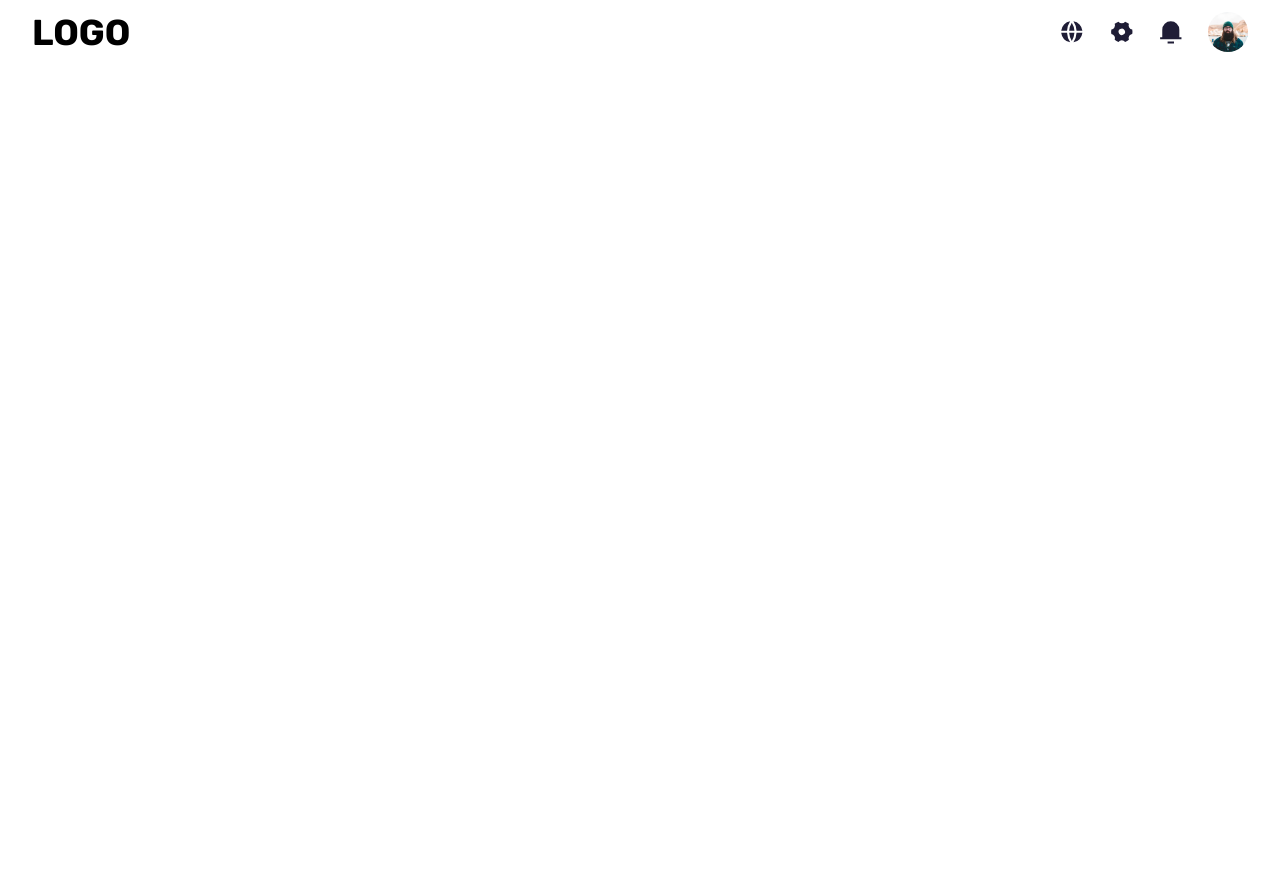
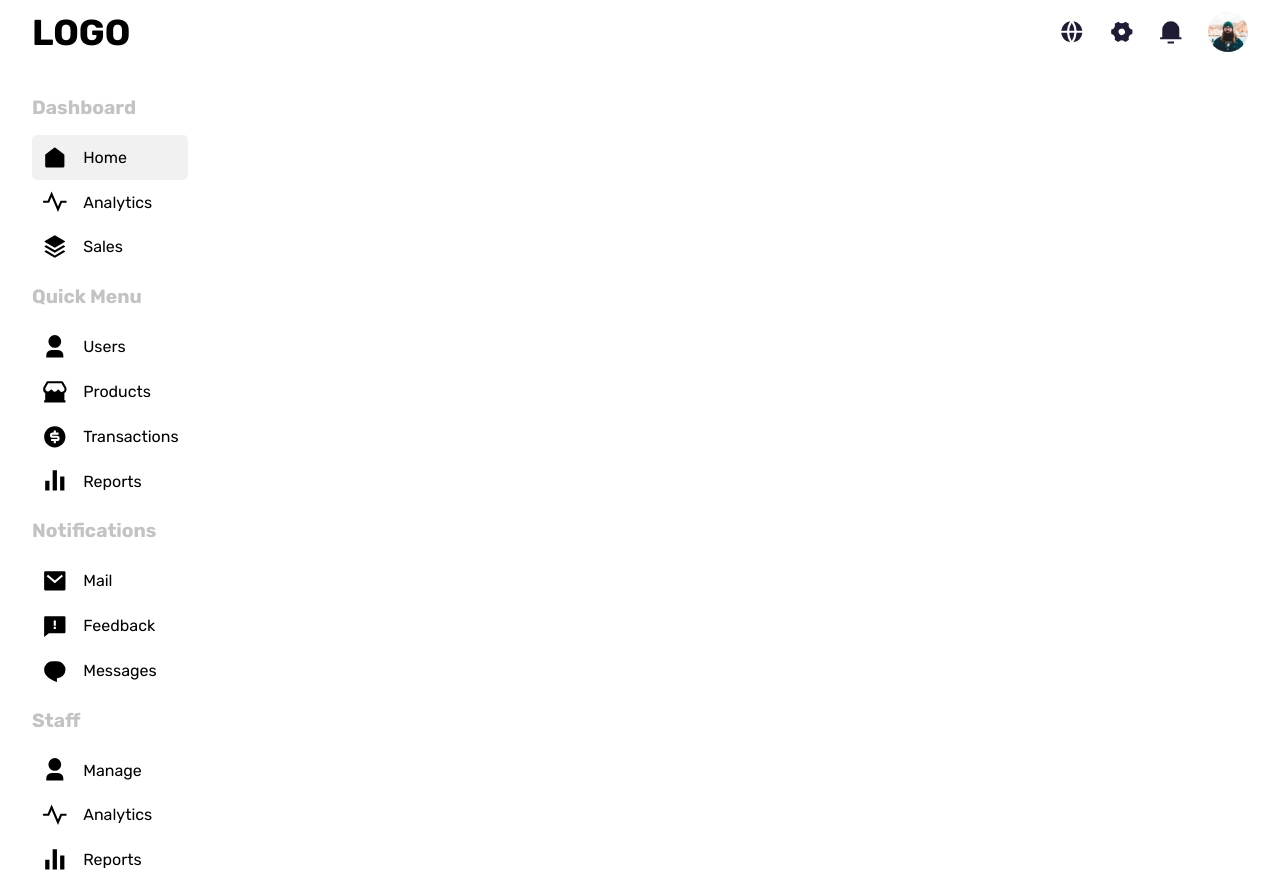
Before and after one commit to thusharathiwanka/react-admin-dashboard, a React (Create React App) app: page / in a window 1280 px wide. Before the commit the page ends 800 px from the top, so only its background shows below. Built offline with nearby package versions, Linux system fonts and the light colour scheme.

Commit message:
CREATE: sidebar created

```diff
--- a/package.json
+++ b/package.json
@@ -11,6 +11,7 @@
 		"react": "^17.0.2",
 		"react-dom": "^17.0.2",
 		"react-icons": "^4.3.1",
+		"react-router-dom": "^6.0.0",
 		"react-scripts": "4.0.3",
 		"recharts": "^2.1.6",
 		"web-vitals": "^1.1.2"
--- a/src/App.jsx
+++ b/src/App.jsx
@@ -1,9 +1,16 @@
 import Navbar from "./components/navbar/Navbar";
+import Sidebar from "./components/sidebar/Sidebar";
+
+import "./App.scss";
 
 const App = () => {
 	return (
-		<div className="App">
+		<div className="app">
 			<Navbar />
+			<div className="app__body-container">
+				<Sidebar />
+				<div className="app__right-container"></div>
+			</div>
 		</div>
 	);
 };
--- /dev/null
+++ b/src/App.scss
@@ -0,0 +1,9 @@
+.app {
+	&__body-container {
+		display: flex;
+	}
+
+	&__right-container {
+		flex: 5;
+	}
+}
--- a/src/components/navbar/navbar.scss
+++ b/src/components/navbar/navbar.scss
@@ -7,6 +7,7 @@ nav {
 	position: sticky;
 	top: 0;
 	background-color: $white-color;
+	z-index: 10;
 }
 
 .nav-container {
@@ -20,7 +21,7 @@ nav {
 		display: flex;
 		align-items: center;
 		justify-content: space-between;
-		font-size: 1.6rem;
+		font-size: $icon-font-size;
 	}
 
 	&__logo {
--- /dev/null
+++ b/src/components/sidebar/Sidebar.jsx
@@ -0,0 +1,92 @@
+import { Link } from "react-router-dom";
+import {
+	RiBarChartFill,
+	RiChat1Fill,
+	RiFeedbackFill,
+	RiHomeFill,
+	RiMailFill,
+	RiMoneyDollarCircleFill,
+	RiPulseFill,
+	RiStackFill,
+	RiStore2Fill,
+	RiUser3Fill,
+} from "react-icons/ri";
+
+import "./sidebar.scss";
+
+const Sidebar = () => {
+	return (
+		<div className="sidebar">
+			<div className="sidebar__container">
+				<div className="sidebar__menu">
+					<h3 className="sidebar__title">Dashboard</h3>
+					<ul className="sidebar__links">
+						<li className="sidebar__item active">
+							<RiHomeFill className="sidebar__icon" />
+							<Link to="/">Home</Link>
+						</li>
+						<li className="sidebar__item">
+							<RiPulseFill className="sidebar__icon" />
+							<Link to="/">Analytics</Link>
+						</li>
+						<li className="sidebar__item">
+							<RiStackFill className="sidebar__icon" />
+							<Link to="/">Sales</Link>
+						</li>
+					</ul>
+					<h3 className="sidebar__title">Quick Menu</h3>
+					<ul className="sidebar__links">
+						<li className="sidebar__item">
+							<RiUser3Fill className="sidebar__icon" />
+							<Link to="/">Users</Link>
+						</li>
+						<li className="sidebar__item">
+							<RiStore2Fill className="sidebar__icon" />
+							<Link to="/">Products</Link>
+						</li>
+						<li className="sidebar__item">
+							<RiMoneyDollarCircleFill className="sidebar__icon" />
+							<Link to="/">Transactions</Link>
+						</li>
+						<li className="sidebar__item">
+							<RiBarChartFill className="sidebar__icon" />
+							<Link to="/">Reports</Link>
+						</li>
+					</ul>
+					<h3 className="sidebar__title">Notifications</h3>
+					<ul className="sidebar__links">
+						<li className="sidebar__item">
+							<RiMailFill className="sidebar__icon" />
+							<Link to="/">Mail</Link>
+						</li>
+						<li className="sidebar__item">
+							<RiFeedbackFill className="sidebar__icon" />
+							<Link to="/">Feedback</Link>
+						</li>
+						<li className="sidebar__item">
+							<RiChat1Fill className="sidebar__icon" />
+							<Link to="/">Messages</Link>
+						</li>
+					</ul>
+					<h3 className="sidebar__title">Staff</h3>
+					<ul className="sidebar__links">
+						<li className="sidebar__item">
+							<RiUser3Fill className="sidebar__icon" />
+							<Link to="/">Manage</Link>
+						</li>
+						<li className="sidebar__item">
+							<RiPulseFill className="sidebar__icon" />
+							<Link to="/">Analytics</Link>
+						</li>
+						<li className="sidebar__item">
+							<RiBarChartFill className="sidebar__icon" />
+							<Link to="/">Reports</Link>
+						</li>
+					</ul>
+				</div>
+			</div>
+		</div>
+	);
+};
+
+export default Sidebar;
--- /dev/null
+++ b/src/components/sidebar/sidebar.scss
@@ -0,0 +1,44 @@
+@import "../../utils/colors";
+@import "../../utils/fonts";
+@import "../../utils/measures";
+
+.sidebar {
+	flex: 1;
+	height: calc(100vh - 8vh);
+	position: sticky;
+	top: 8vh;
+
+	&__container {
+		height: 100%;
+		padding: 2rem;
+	}
+
+	&__title {
+		font-size: $subtitle-font-size;
+		color: $grey-color;
+		padding-bottom: 1rem;
+	}
+
+	&__title:not(:first-child) {
+		margin-top: 1rem;
+	}
+
+	&__item {
+		font-size: 1rem;
+		display: flex;
+		align-items: center;
+		padding: 0.6rem;
+	}
+
+	&__item.active,
+	&__item:hover,
+	&__item:focus {
+		background: #f1f1f1;
+		border-radius: $border-radius;
+	}
+
+	&__icon {
+		font-size: $icon-font-size;
+		margin-right: 1rem;
+	}
+}
```
Also changed, not shown: 1 other file (tests, documents, lock files or other folders).
